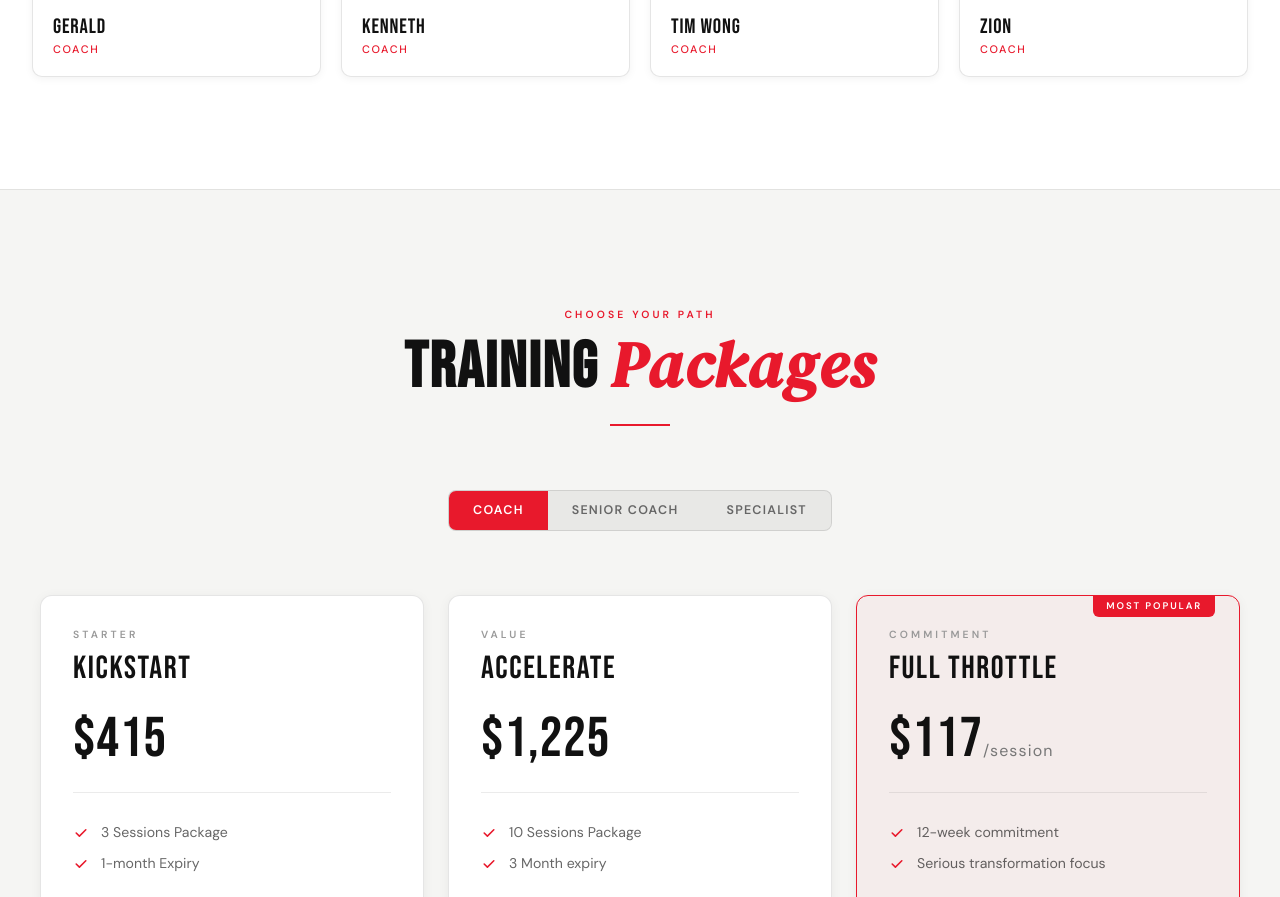
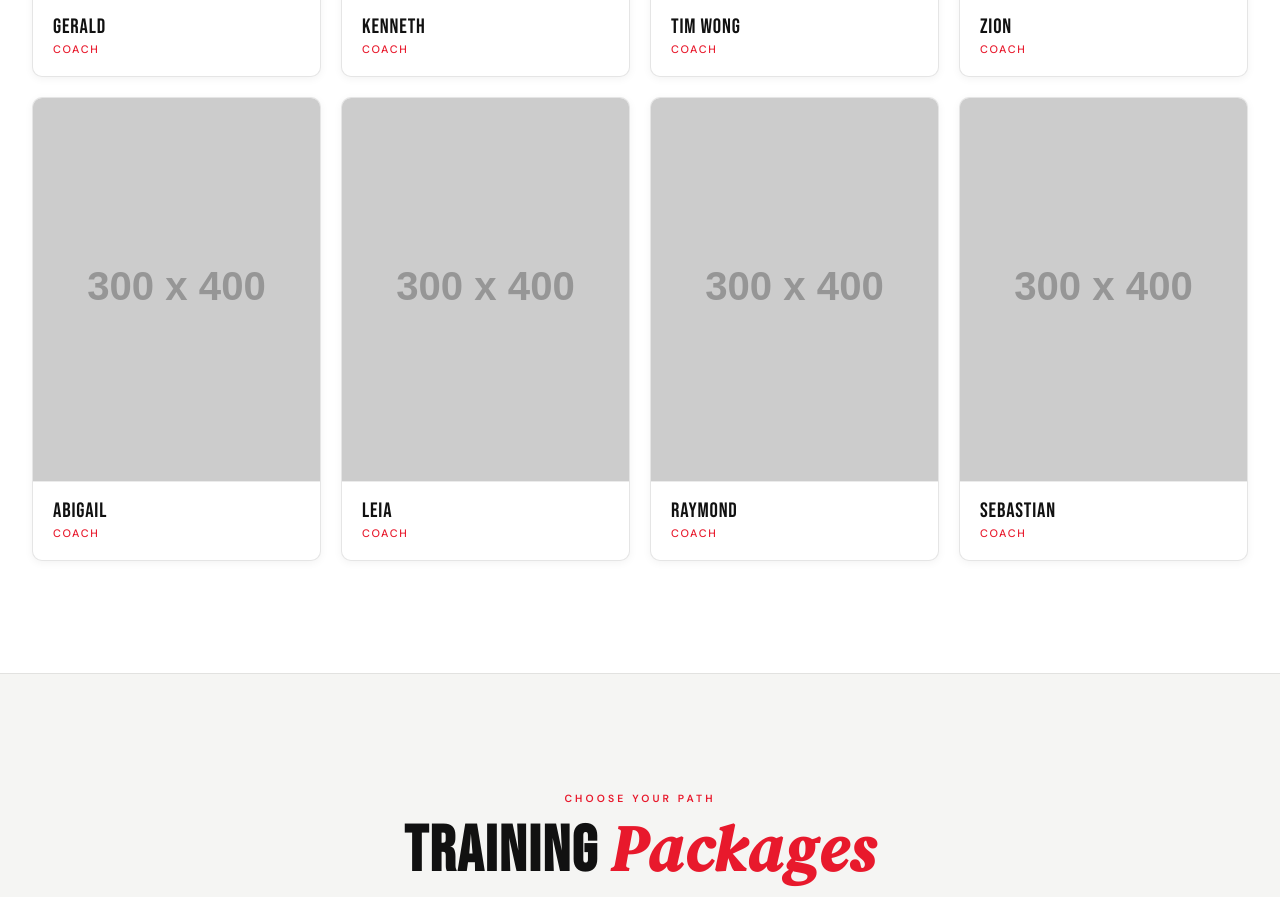
Before and after one commit to virginactivetrainer/Raffles-Place, a plain HTML site: page index.html in a window 1280 px wide. Shown: the part 4057-4954 px from the top of the page. Drawn offline with nearby package versions, Linux system fonts and the light colour scheme; placeholder pictures from the web are drawn by us.

Commit message:
Update index.html

```diff
--- a/index.html
+++ b/index.html
@@ -1070,6 +1070,42 @@
         <div class="coach-role" style="color:var(--red)">Coach</div>
       </div>
     </a>
+
+      <a href="Trainer/abigail.html" class="coach-card">
+      <img src="Photo/abigail.jpg" alt="Abigail" class="coach-card-img"
+        onerror="this.src='https://placehold.co/300x400/f0f0f0/999?text=Zion'">
+      <div class="coach-card-body">
+        <div class="coach-name">Abigail</div>
+        <div class="coach-role" style="color:var(--red)">Coach</div>
+      </div>
+    </a>
+
+      <a href="Trainer/leia.html" class="coach-card">
+      <img src="Photo/leia.jpg" alt="Leia" class="coach-card-img"
+        onerror="this.src='https://placehold.co/300x400/f0f0f0/999?text=Zion'">
+      <div class="coach-card-body">
+        <div class="coach-name">leia</div>
+        <div class="coach-role" style="color:var(--red)">Coach</div>
+      </div>
+    </a>
+
+      <a href="Trainer/raymond.html" class="coach-card">
+      <img src="Photo/raymond.jpg" alt="Raymond" class="coach-card-img"
+        onerror="this.src='https://placehold.co/300x400/f0f0f0/999?text=Zion'">
+      <div class="coach-card-body">
+        <div class="coach-name">Raymond</div>
+        <div class="coach-role" style="color:var(--red)">Coach</div>
+      </div>
+    </a>
+
+      <a href="Trainer/Sebastian.html" class="coach-card">
+      <img src="Photo/Sebastian.jpg" alt="Sebastian" class="coach-card-img"
+        onerror="this.src='https://placehold.co/300x400/f0f0f0/999?text=Zion'">
+      <div class="coach-card-body">
+        <div class="coach-name">Sebastian</div>
+        <div class="coach-role" style="color:var(--red)">Coach</div>
+      </div>
+    </a>
   </div>
 </section>
 
```
